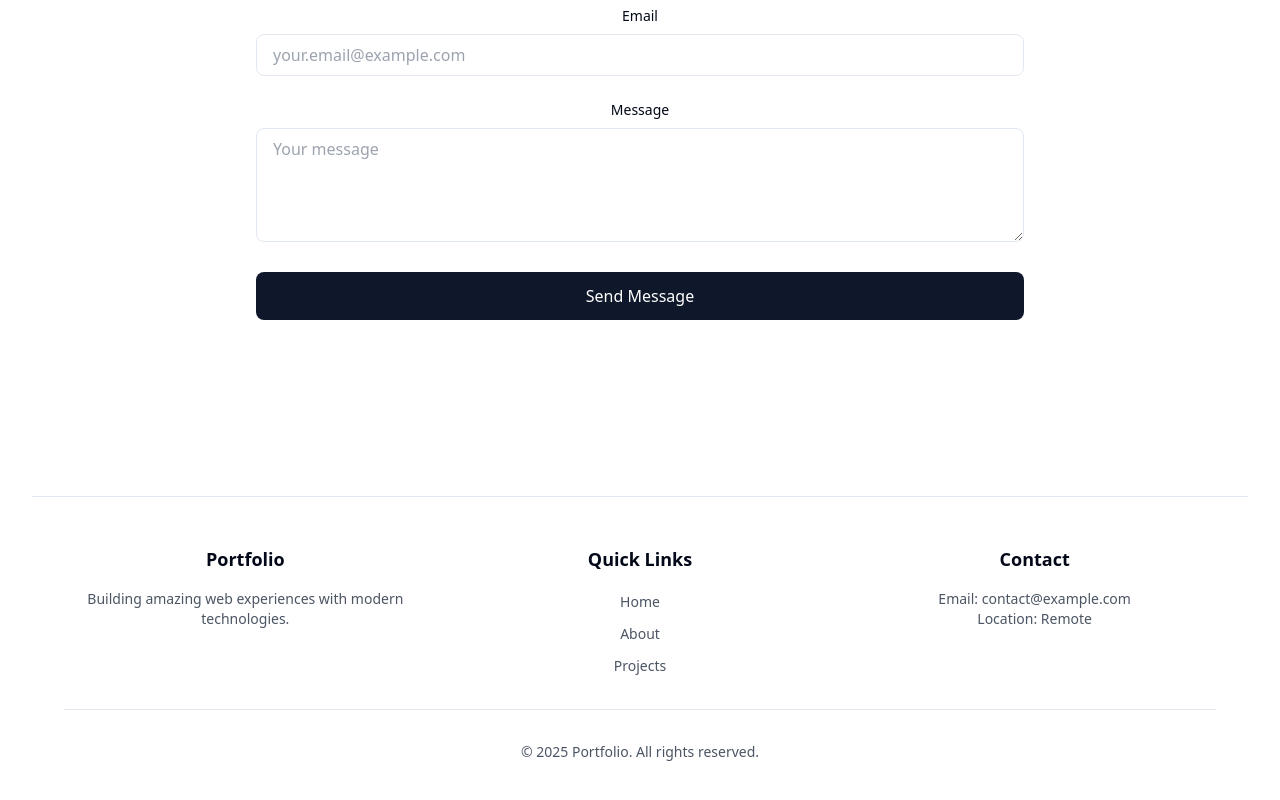
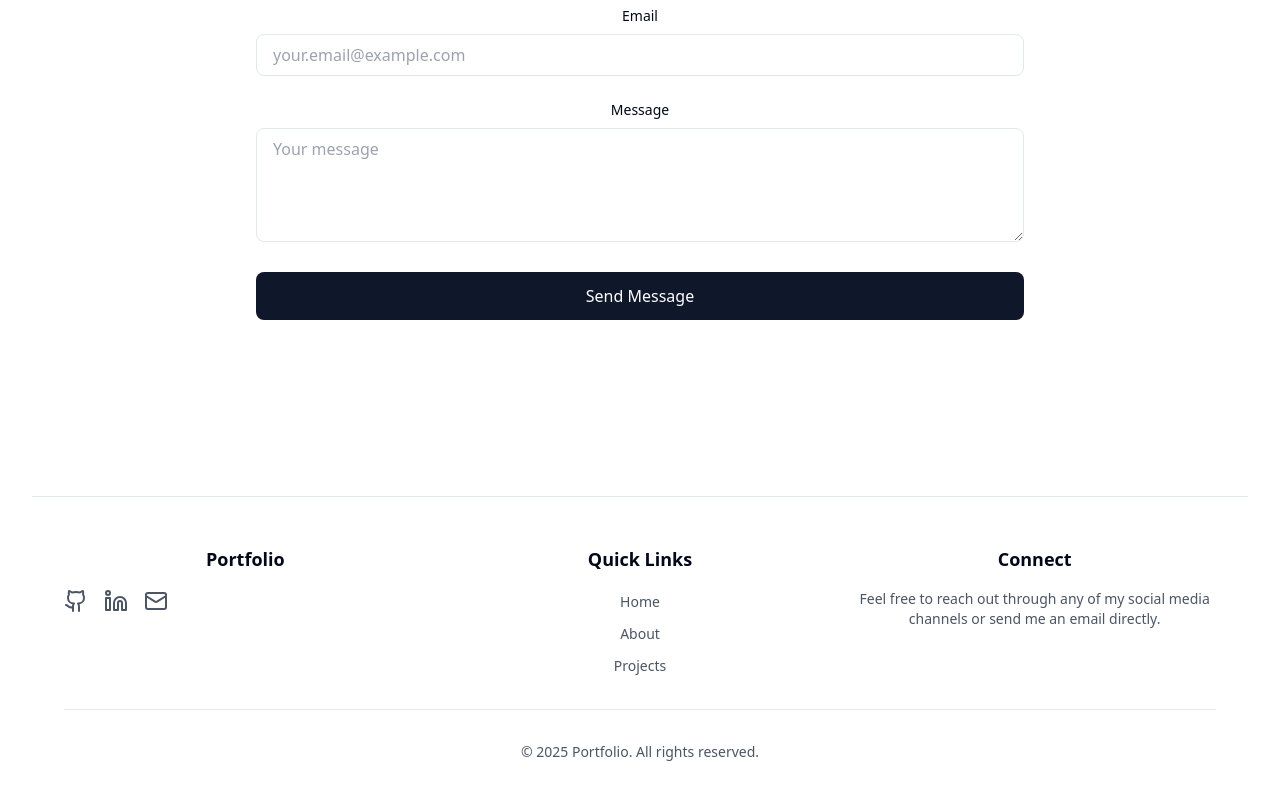
Before and after one commit to SemilogoDan/semilogo-olusola-website_v2, a React (Vite) app: page / in a window 1280 px wide. Shown: the part 3484-4284 px from the top of the page. Built offline with nearby package versions, Linux system fonts and the light colour scheme.

Commit message:
Update footer content
Removed the text "Building amazing web experiences with modern technologies" and the contact information (Location and Email) from the footer. Added links to various social media platforms including GitHub, LinkedIn, and email.
[skip gpt_engineer]

```diff
--- a/src/components/Footer.tsx
+++ b/src/components/Footer.tsx
@@ -1,4 +1,5 @@
 import { Link } from "react-router-dom";
+import { Github, Linkedin, Mail } from "lucide-react";
 
 export const Footer = () => {
   return (
@@ -7,9 +8,30 @@ export const Footer = () => {
         <div className="grid grid-cols-1 md:grid-cols-3 gap-8">
           <div>
             <h3 className="text-lg font-semibold mb-4">Portfolio</h3>
-            <p className="text-sm text-gray-600">
-              Building amazing web experiences with modern technologies.
-            </p>
+            <div className="flex space-x-4">
+              <a
+                href="https://github.com/yourusername"
+                target="_blank"
+                rel="noopener noreferrer"
+                className="text-gray-600 hover:text-primary transition-colors"
+              >
+                <Github size={24} />
+              </a>
+              <a
+                href="https://linkedin.com/in/yourusername"
+                target="_blank"
+                rel="noopener noreferrer"
+                className="text-gray-600 hover:text-primary transition-colors"
+              >
+                <Linkedin size={24} />
+              </a>
+              <a
+                href="mailto:your.email@example.com"
+                className="text-gray-600 hover:text-primary transition-colors"
+              >
+                <Mail size={24} />
+              </a>
+            </div>
           </div>
           <div>
             <h3 className="text-lg font-semibold mb-4">Quick Links</h3>
@@ -32,11 +54,9 @@ export const Footer = () => {
             </ul>
           </div>
           <div>
-            <h3 className="text-lg font-semibold mb-4">Contact</h3>
+            <h3 className="text-lg font-semibold mb-4">Connect</h3>
             <p className="text-sm text-gray-600">
-              Email: contact@example.com
-              <br />
-              Location: Remote
+              Feel free to reach out through any of my social media channels or send me an email directly.
             </p>
           </div>
         </div>
```
